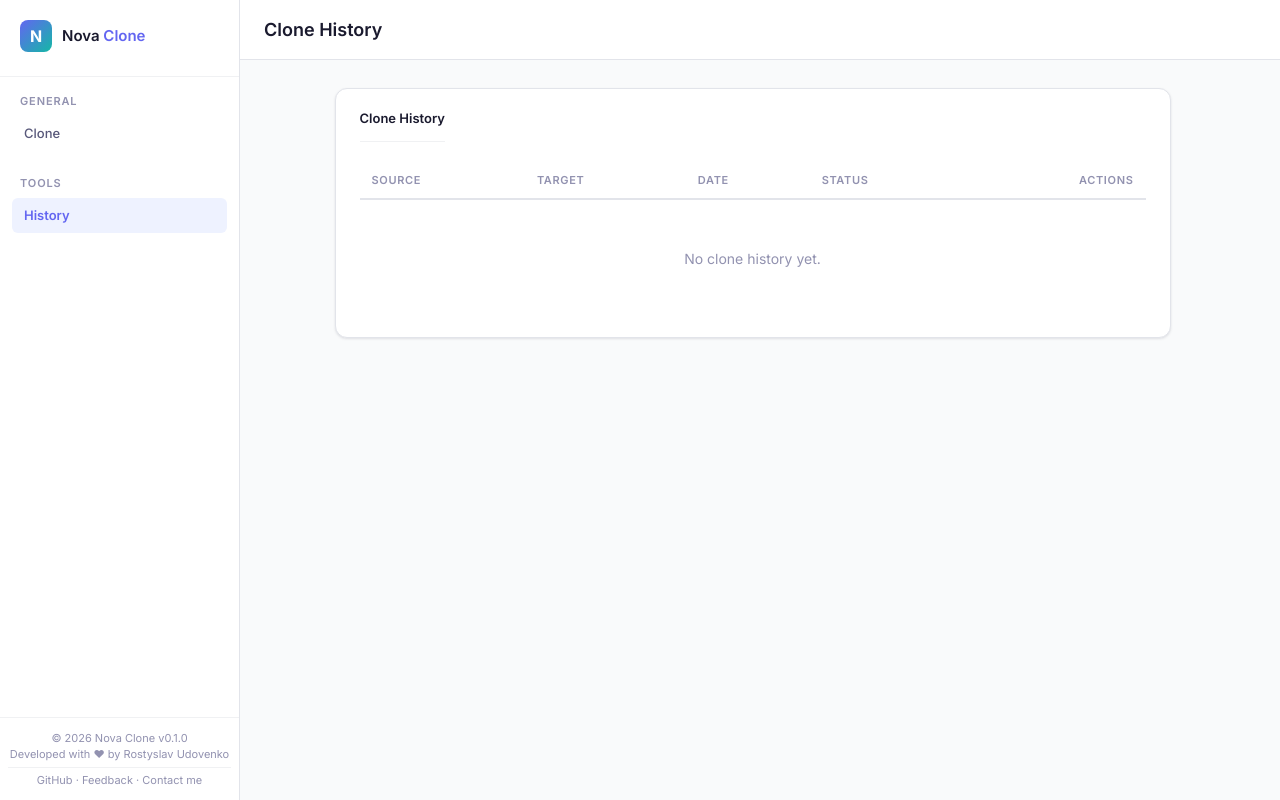
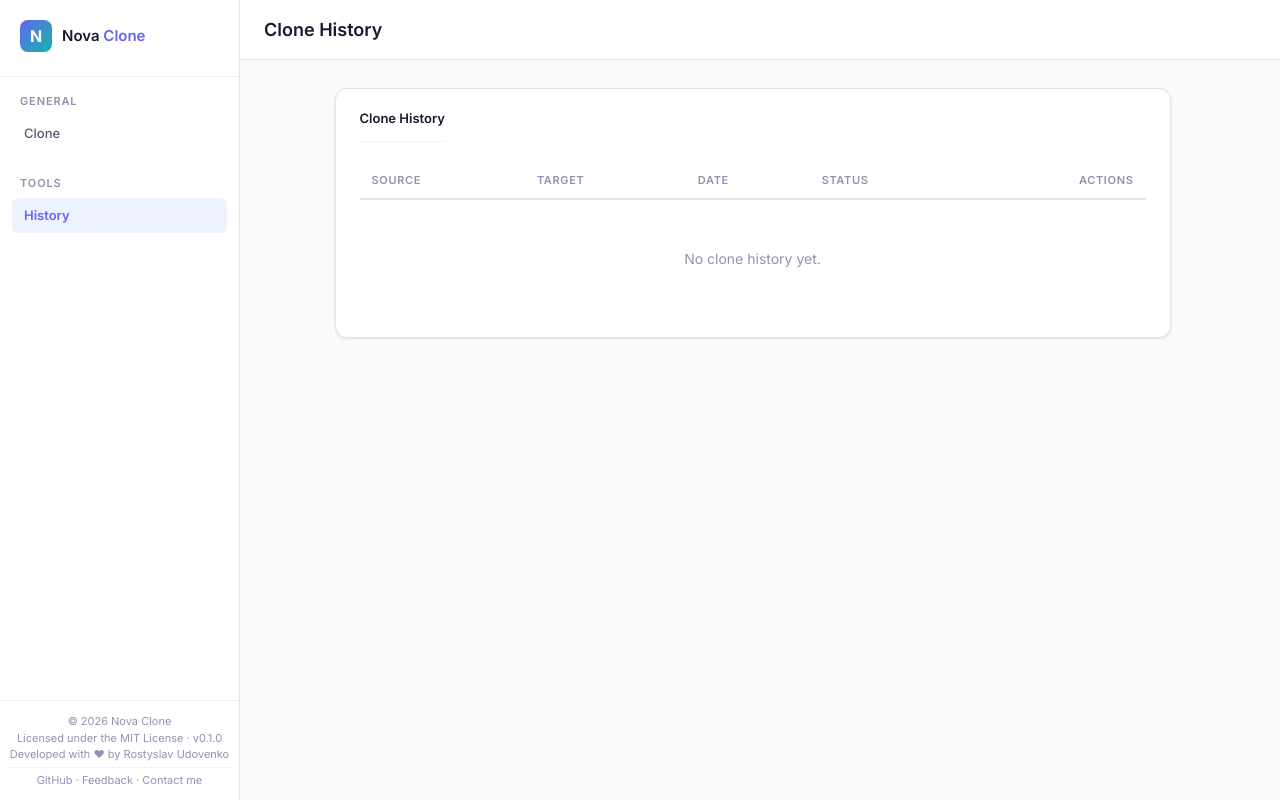
Before and after one commit to rostyslavudovenko/nova-clone, a website built with Vite: page history.html in a window 1280 px wide. Built offline with nearby package versions, Linux system fonts and the light colour scheme.

Commit message:
feat: update sidebar footer with license information and styling improvements

```diff
--- a/history.html
+++ b/history.html
@@ -34,8 +34,9 @@
             </a>
           </div>
         </nav>
-          <div class="sidebar-footer">
-          <div>&copy; 2026 Nova Clone v0.1.0</div>
+        <div class="sidebar-footer">
+          <div>&copy; 2026 Nova Clone</div>
+          <div><a href="https://github.com/rostyslavudovenko/nova-clone/blob/main/LICENSE" target="_blank">Licensed under the MIT License</a> &middot; v0.1.0</div>
           <div>Developed with &hearts; by Rostyslav Udovenko</div>
           <div class="sidebar-footer-divider"></div>
           <div class="sidebar-footer-links">
--- a/src/ui/styles/layout/_sidebar.scss
+++ b/src/ui/styles/layout/_sidebar.scss
@@ -123,6 +123,15 @@
   background: var(--border-light);
 }
 
+.sidebar-footer a {
+  color: var(--ink-tertiary);
+  text-decoration: none;
+
+  &:hover {
+    color: var(--primary);
+  }
+}
+
 .sidebar-footer-links {
   font-size: 11px;
 
```
Also changed, not shown: index.html (+3 -2 lines).
